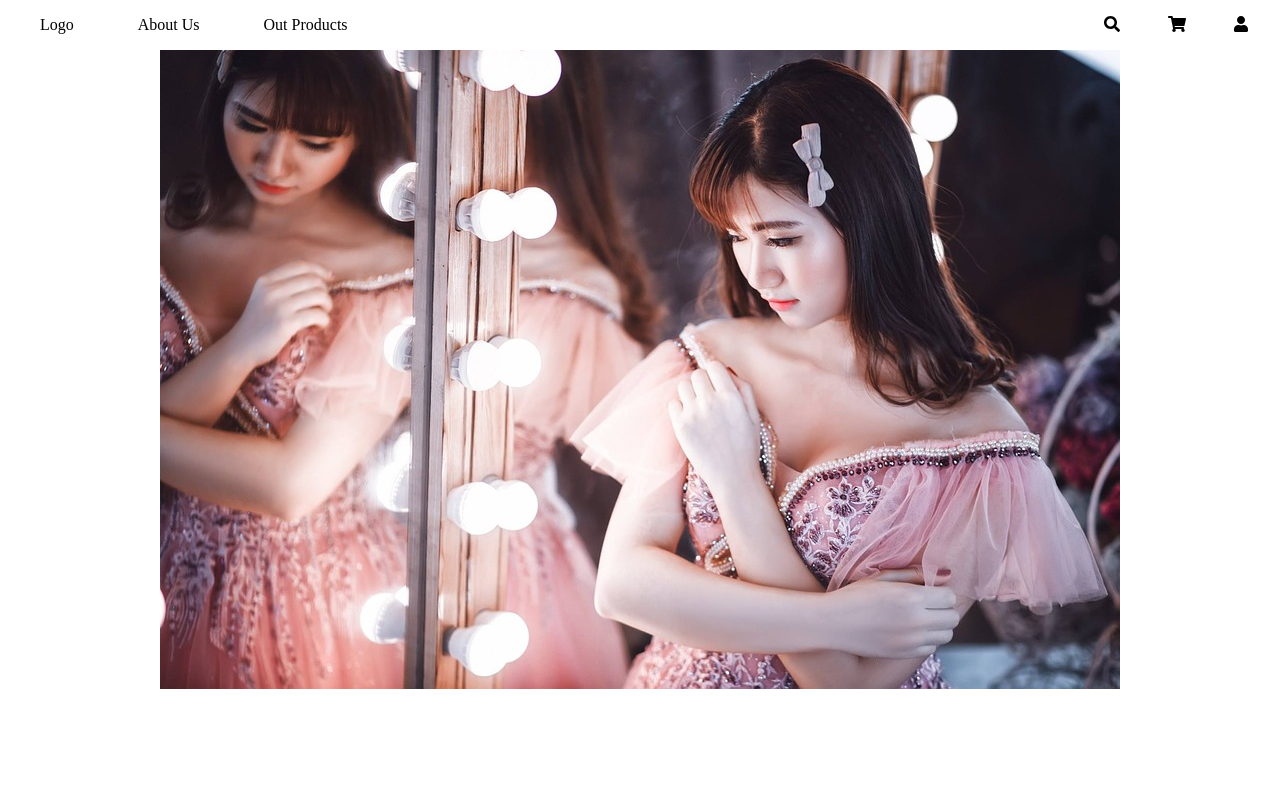
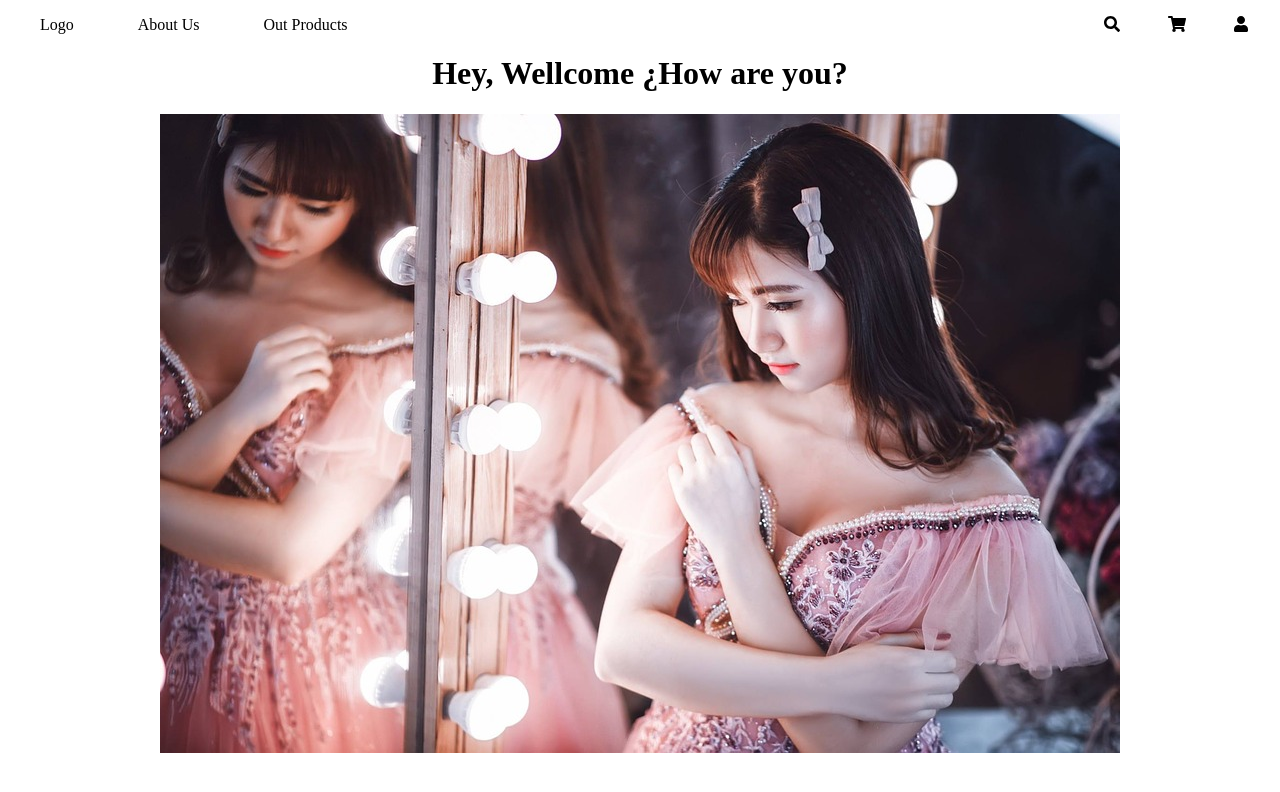
Before and after one commit to Dereemii/My-Ecomm, a React (Create React App) app: page / in a window 1280 px wide. Shown: the top 792 px of the page. Built offline with nearby package versions, Linux system fonts and the light colour scheme.

Commit message:
adding prop in component itemListContainer

```diff
--- a/src/App.js
+++ b/src/App.js
@@ -7,7 +7,7 @@ function App() {
   return (
     <div className="App">
         <Navbar />
-        <ItemListContainer />
+        <ItemListContainer person="¿How are you?"/>
     </div>
   );
 }
--- a/src/components/ItemListContainer/ItemListContainer.jsx
+++ b/src/components/ItemListContainer/ItemListContainer.jsx
@@ -1,8 +1,10 @@
 import './itemListContainer.css'
 
-const ItemListContainer = () => {
+const ItemListContainer = (props) => {
+    console.log(props)
     return (
         <>
+            <h1>Hey, Wellcome {props.person}</h1>
             <img className="mainImage" src="../img/mirror-woman.jpg" alt="none" />
         </>
      );
```
